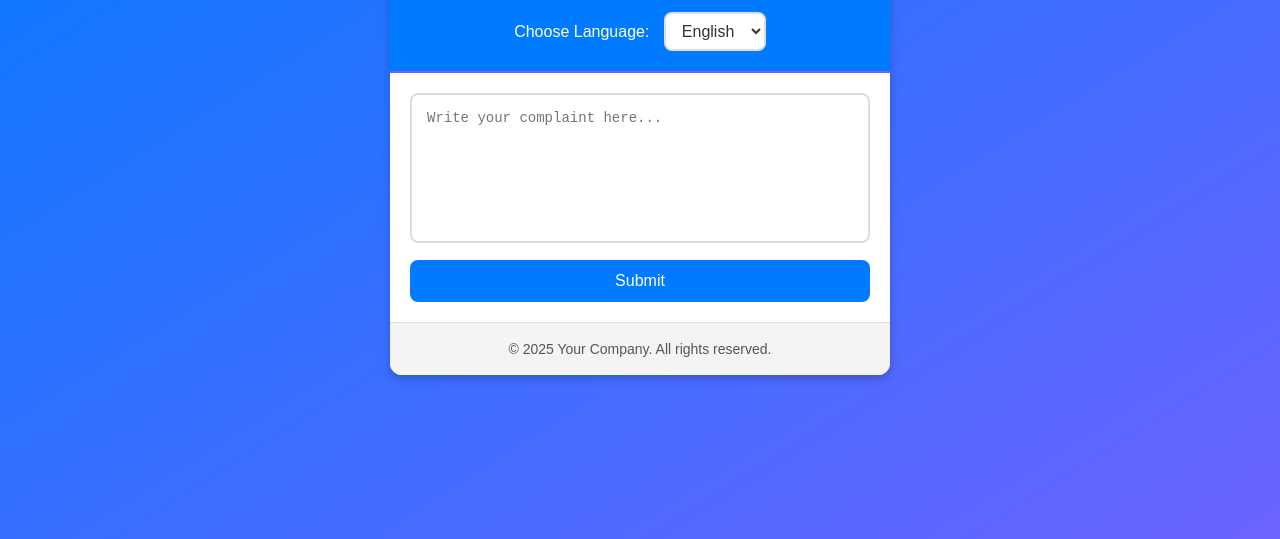
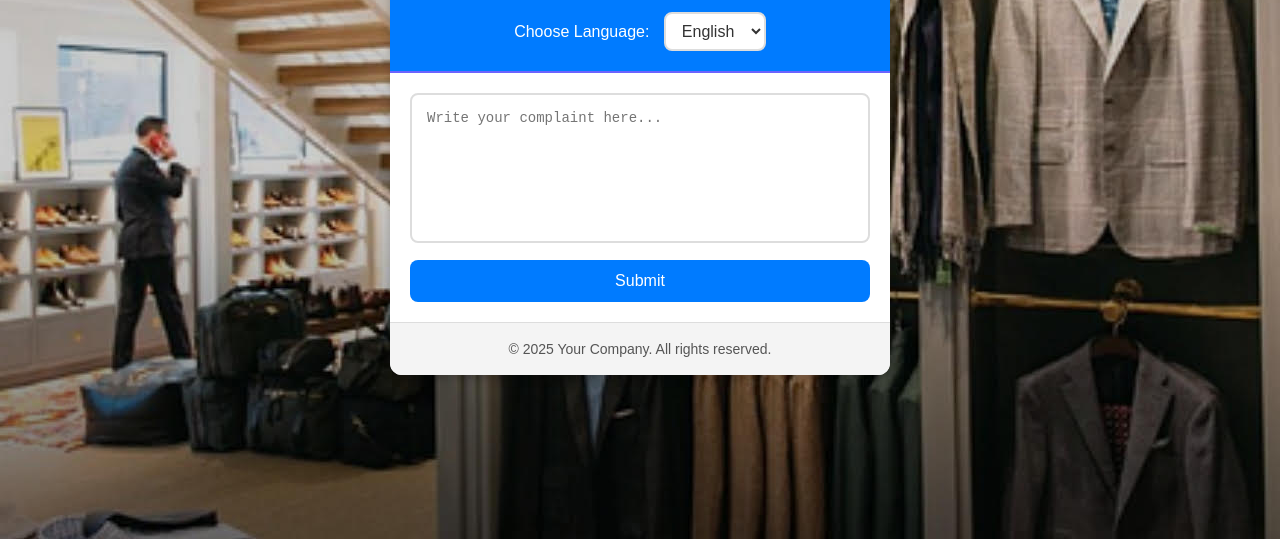
Before and after one commit to adelWesam/Complain, a plain HTML site: page complaints-system/frontend/complaints.html in a window 1280 px wide. Shown: the part 261-800 px from the top of the page. Drawn offline with Linux system fonts and the light colour scheme.

Commit message:
new background

```diff
--- a/complaints-system/frontend/css/style.css
+++ b/complaints-system/frontend/css/style.css
@@ -9,7 +9,8 @@
 body {
   font-family: 'Arial', sans-serif;
   line-height: 1.6;
-    background: linear-gradient(to bottom right, #007BFF, #6C63FF);
+  background: url('./elzay.jpg') no-repeat center center fixed; /* Ensure the path is correct */
+  background-size: cover; /* Ensure the image covers the screen */
   color: #333;
   display: flex;
   justify-content: center;
@@ -99,6 +100,7 @@
 .footer p {
   margin: 0;
 }
+
 /* Dropdown Styling */
 .language-dropdown {
   margin-top: 15px;
```
Also changed, not shown: complaints-system/frontend/css/elzay.jpg (added). Lines whose indentation alone changed are shown as unchanged.
